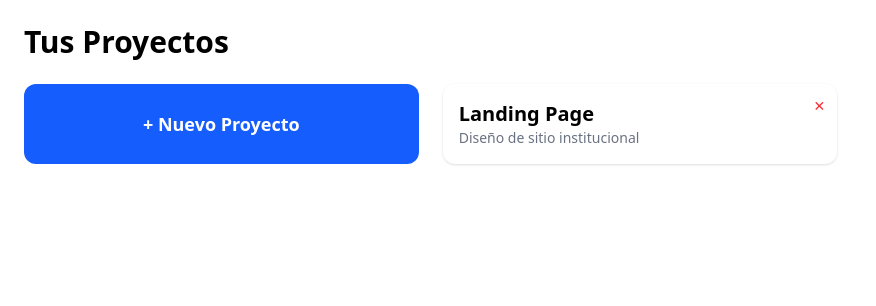
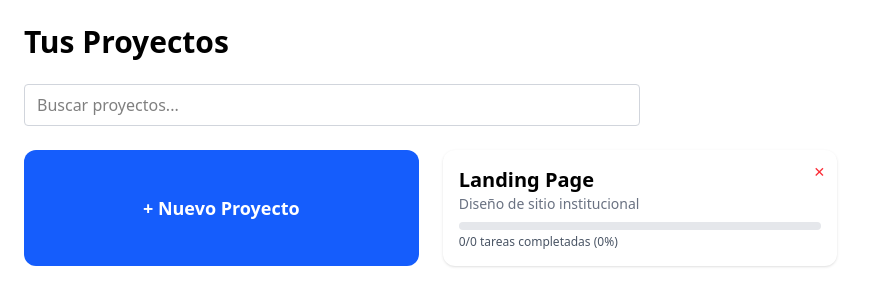
Before and after one commit to FranManuel95/Task-Manager, a React (Vite) app: page /dashboard in a window 1280 px wide. Shown: the top 306 px of the page, without its empty margins (0-876 px from the left). Built offline with nearby package versions, Linux system fonts and the light colour scheme.

Commit message:
Mejora en Dashboard con buscador de proyectos y barra de progreso en cada tarjeta, ahora se pueden filtrar proyectos por nombre en tiempo real y ver el avance de tareas completadas frente al total, se mantiene la opción de crear y eliminar proyectos.

```diff
--- a/src/pages/Dashboard.jsx
+++ b/src/pages/Dashboard.jsx
@@ -1,4 +1,5 @@
 import { Link } from "react-router-dom";
+import { useState } from "react";
 import { useTareasStore } from "../store/tareasStore";
 
 export default function Dashboard() {
@@ -6,8 +7,10 @@ export default function Dashboard() {
   const agregarProyecto = useTareasStore((state) => state.agregarProyecto);
   const eliminarProyecto = useTareasStore((state) => state.eliminarProyecto);
 
-  const proyectosOrdenados = Object.values(proyectos).sort(
-    (a, b) => parseInt(b.id) - parseInt(a.id)
+  const [busqueda, setBusqueda] = useState("");
+
+  const proyectosFiltrados = Object.values(proyectos).filter((p) =>
+    p.nombre.toLowerCase().includes(busqueda.toLowerCase())
   );
 
   const handleNuevoProyecto = () => {
@@ -16,7 +19,7 @@ export default function Dashboard() {
   };
 
   const handleEliminar = (e, id) => {
-    e.preventDefault(); // para que no navegue al link
+    e.preventDefault(); // evita que el link se dispare
     if (window.confirm("¿Seguro que deseas eliminar este proyecto?")) {
       eliminarProyecto(id);
     }
@@ -26,7 +29,19 @@ export default function Dashboard() {
     <div className="p-6">
       <h1 className="text-3xl font-bold mb-6">Tus Proyectos</h1>
 
+      {/* Barra de búsqueda */}
+      <div className="mb-6">
+        <input
+          type="text"
+          value={busqueda}
+          onChange={(e) => setBusqueda(e.target.value)}
+          placeholder="Buscar proyectos..."
+          className="w-full sm:w-1/2 px-3 py-2 border border-gray-300 rounded"
+        />
+      </div>
+
       <div className="grid grid-cols-1 sm:grid-cols-2 md:grid-cols-3 gap-6">
+        {/* Botón para crear nuevo proyecto */}
         <button
           onClick={handleNuevoProyecto}
           className="flex items-center justify-center p-6 bg-blue-600 text-white rounded-xl hover:bg-blue-700 transition text-lg font-semibold"
@@ -34,15 +49,34 @@ export default function Dashboard() {
           + Nuevo Proyecto
         </button>
 
-        {proyectosOrdenados.length > 0 ? (
-          proyectosOrdenados.map((proyecto) => (
+        {/* Lista de proyectos */}
+        {proyectosFiltrados.length > 0 ? (
+          proyectosFiltrados.map((proyecto) => {
+            const totalTareas = Object.values(proyecto.tareas).flat().length;
+            const completadas = proyecto.tareas["completado"].length;
+            const progreso = totalTareas
+              ? Math.round((completadas / totalTareas) * 100)
+              : 0;
+
+            return (
               <Link
                 key={proyecto.id}
                 to={`/proyecto/${proyecto.id}`}
                 className="relative block p-4 bg-white rounded-xl shadow hover:shadow-lg transition"
               >
                 <h2 className="text-xl font-semibold">{proyecto.nombre}</h2>
-              <p className="text-sm text-gray-500">{proyecto.descripcion}</p>
+                <p className="text-sm text-gray-500 mb-2">{proyecto.descripcion}</p>
+
+                {/* Barra de progreso */}
+                <div className="w-full bg-gray-200 h-2 rounded mt-2">
+                  <div
+                    className="bg-green-500 h-2 rounded"
+                    style={{ width: `${progreso}%` }}
+                  ></div>
+                </div>
+                <p className="text-xs text-gray-600 mt-1">
+                  {completadas}/{totalTareas} tareas completadas ({progreso}%)
+                </p>
 
                 {/* Botón eliminar */}
                 <button
@@ -53,10 +87,11 @@ export default function Dashboard() {
                   ✕
                 </button>
               </Link>
-          ))
+            );
+          })
         ) : (
           <p className="col-span-full text-gray-500 text-center">
-            Aún no tienes proyectos. ¡Crea uno para comenzar!
+            No se encontraron proyectos. ¡Crea uno para comenzar!
           </p>
         )}
       </div>
```
Lines whose indentation alone changed are shown as unchanged.
